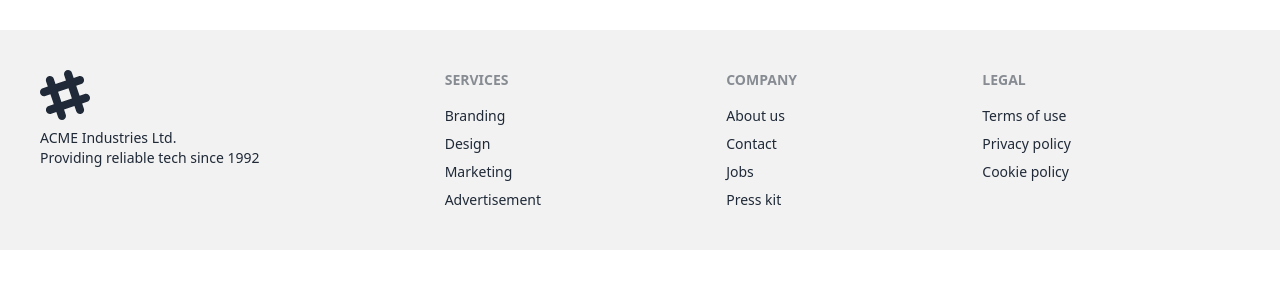
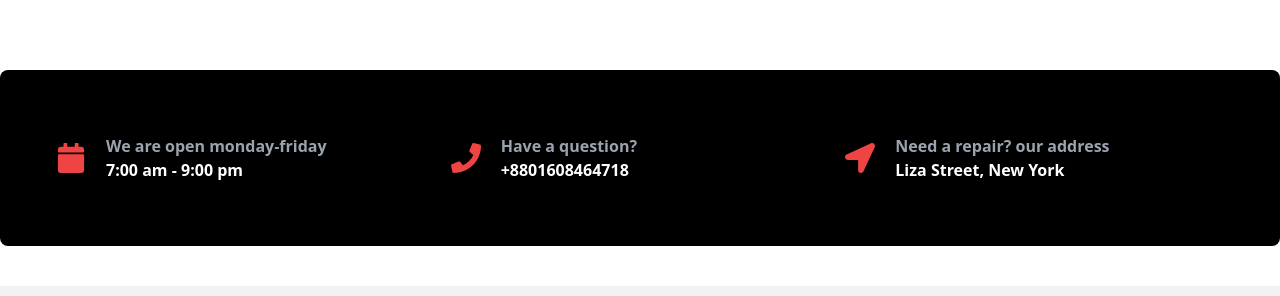
Before and after one commit to Source-Code-007/car-doctor-client, a React (Vite) app: page / in a window 1280 px wide. Shown: the part 1629-1925 px from the top of the page. Before the commit the page ends 1879 px from the top, so only its background shows below. Built offline with nearby package versions, Linux system fonts and the light colour scheme; no server answers.

Commit message:
Have A Question section added

```diff
--- /dev/null
+++ b/src/Homepage/HaveAQuestion/HaveAQuestion.jsx
@@ -0,0 +1,33 @@
+import { FaCalendar, FaLocationArrow, FaPhone } from 'react-icons/fa';
+
+const HaveAQuestion = () => {
+    return (
+        <section className='py-16 px-14 bg-black my-10 rounded-lg'>
+            <div className='grid grid-cols-1 md:grid-cols-3 gap-4 text-white font-bold'>
+                <div className='flex items-center gap-5'>
+                    <span className='text-red-500 text-3xl'><FaCalendar></FaCalendar></span>
+                    <div>
+                        <h4 className='text-gray-400'>We are open monday-friday</h4>
+                        <h2>7:00 am - 9:00 pm</h2>
+                    </div>
+                </div>
+                <div className='flex items-center gap-5'>
+                    <span className='text-red-500 text-3xl'><FaPhone></FaPhone></span>
+                    <div>
+                        <h4 className='text-gray-400'>Have a question?</h4>
+                        <h2>+8801608464718</h2>
+                    </div>
+                </div>
+                <div className='flex items-center gap-5'>
+                    <span className='text-red-500 text-3xl'><FaLocationArrow></FaLocationArrow></span>
+                    <div>
+                        <h4 className='text-gray-400'>Need a repair? our address</h4>
+                        <h2>Liza Street, New York</h2>
+                    </div>
+                </div>
+            </div>
+        </section>
+    );
+};
+
+export default HaveAQuestion;
--- a/src/Homepage/Homepage.jsx
+++ b/src/Homepage/Homepage.jsx
@@ -1,5 +1,6 @@
 import AboutUs from "./AboutUs/AboutUs";
 import Banner from "./Banner/Banner";
+import HaveAQuestion from "./HaveAQuestion/HaveAQuestion";
 import Services from "./Services/Services";
 
 const Homepage = () => {
@@ -8,6 +9,7 @@ const Homepage = () => {
             <Banner></Banner>
             <AboutUs></AboutUs>
             <Services></Services>
+            <HaveAQuestion></HaveAQuestion>
         </>
     );
 };
```
